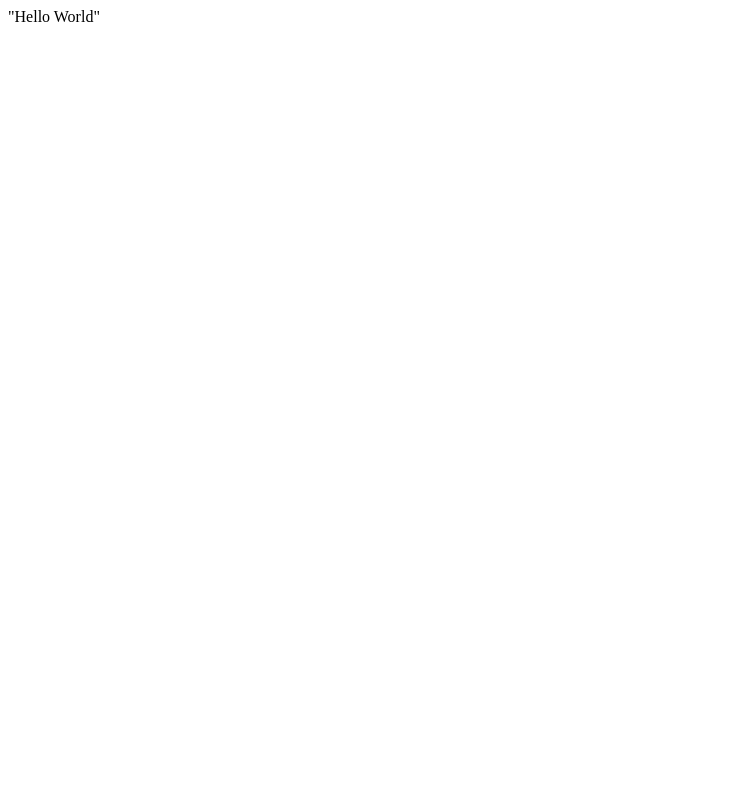
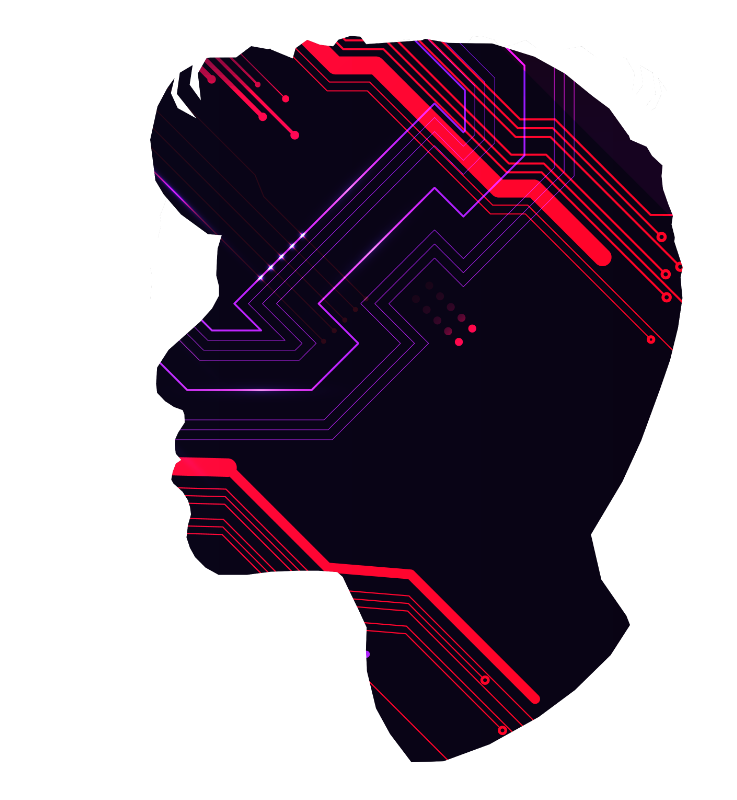
Before and after one commit to AdarshDayalan/AdarshDayalan.github.io, a plain HTML site: page index.html in a window 1280 px wide. Shown: the whole page, without its empty margins (0-737 px from the left). Drawn offline with Linux system fonts and the light colour scheme.

Commit message:
Add head logo

```diff
--- a/index.html
+++ b/index.html
@@ -1 +1,5 @@
-"Hello World"
+<html>
+  <body>
+    <img src="Images/head_clip.png" width=auto height=100% class="center">
+  </body>
+</html>
--- /dev/null
+++ b/style.css
@@ -0,0 +1,6 @@
+.center {
+    display: block;
+    margin-left: auto;
+    margin-right: auto;
+    width: 50%;
+  }
```
Also changed, not shown: Images/head_clip.png (added).
